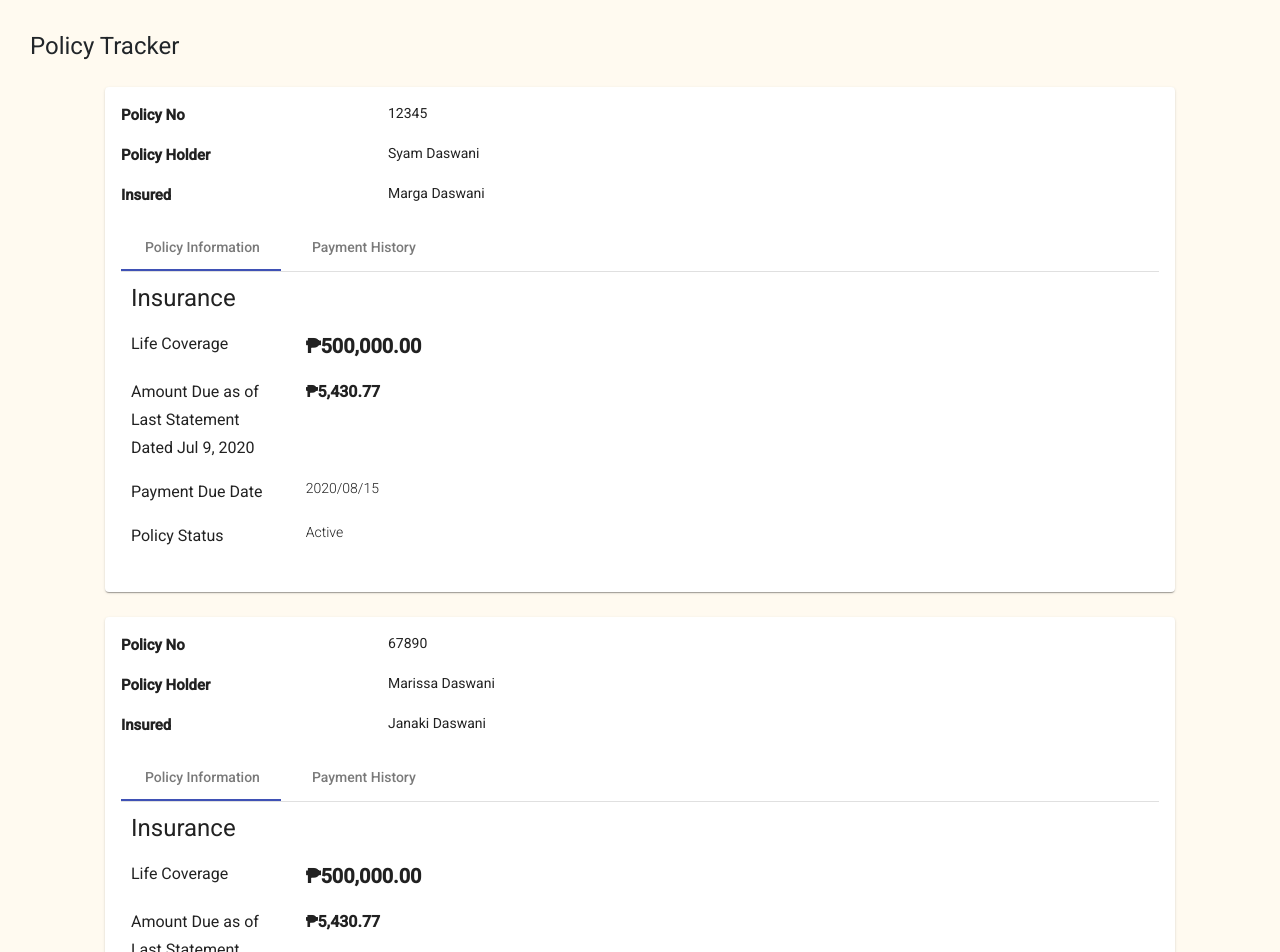
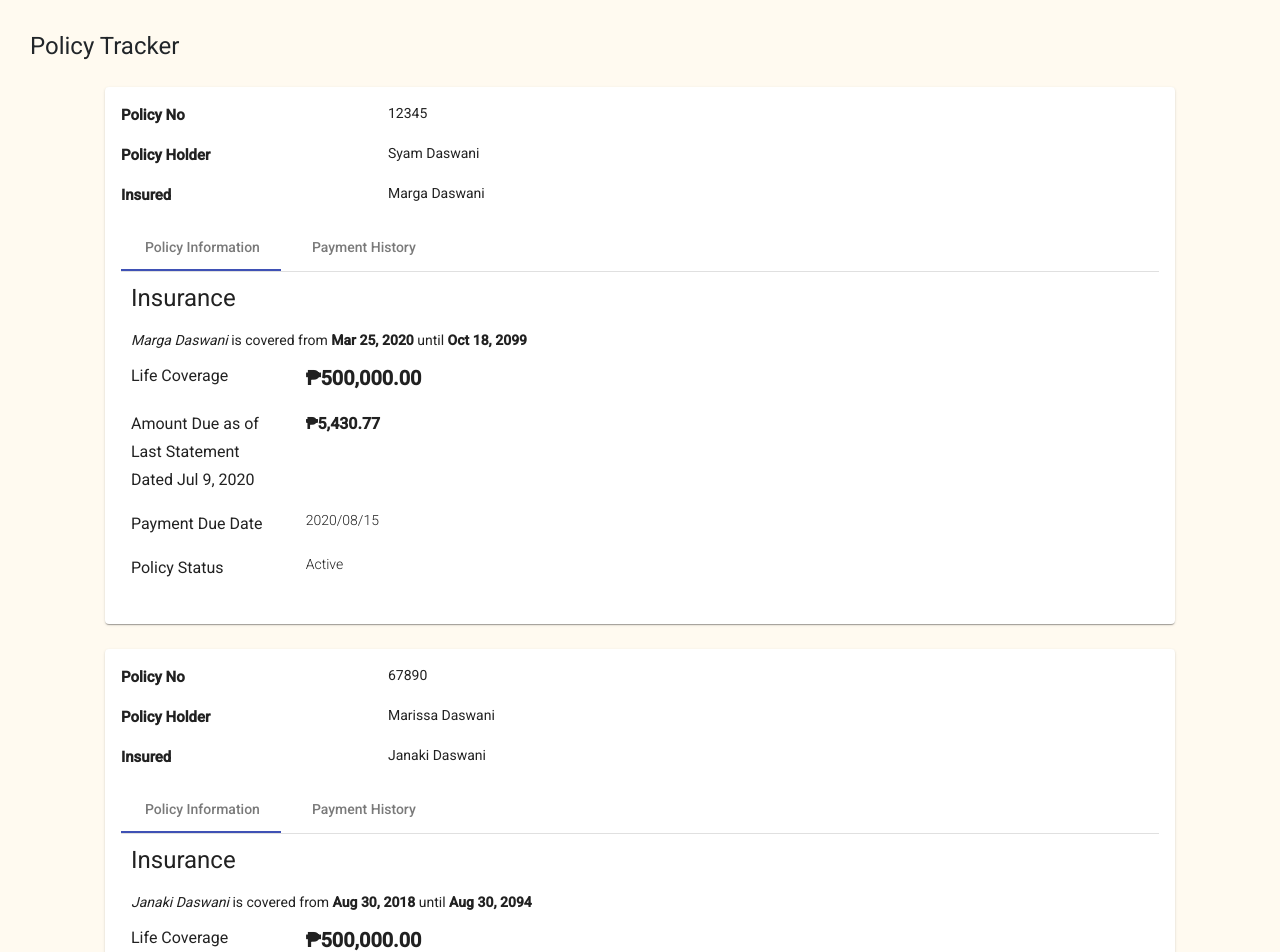
Before and after one commit to syamdaswani/web-developer-hiring-project-2, an Angular app in the folder client/: page / in a window 1280 px wide. Shown: the top 952 px of the page. Built offline with nearby package versions, Linux system fonts and the light colour scheme.

Commit message:
[Syam][Client] Altered Policy Information Page
1. Added static data
2. Added insurance coverage

```diff
--- a/client/src/app/modules/policy-tracker/components/policy-information/policy-information.component.html
+++ b/client/src/app/modules/policy-tracker/components/policy-information/policy-information.component.html
@@ -1,5 +1,10 @@
 <div class="tab-container">
   <h1>Insurance</h1>
+  <p>
+    <span class="font-italic">{{policyInfoData.insured_person}}</span> is covered from
+    <span class="font-weight-bold">{{policyInfoData.coverage_start_date | date: 'mediumDate'}}</span> until
+    <span class="font-weight-bold">{{policyInfoData.coverage_end_date | date: 'mediumDate'}}</span>
+  </p>
   <div class="row">
     <div class="col-sm-2 font-weight-lighter">
       <h3>Life Coverage</h3>
--- a/client/src/app/modules/policy-tracker/components/policy-tracker-component/policy-tracker.component.ts
+++ b/client/src/app/modules/policy-tracker/components/policy-tracker-component/policy-tracker.component.ts
@@ -23,6 +23,9 @@ export class PolicyTrackerComponent implements OnInit {
         overview_value: 'Marga Daswani'
       }],
     policyInfo: {
+      insured_person: 'Marga Daswani',
+      coverage_start_date: '2020/03/25',
+      coverage_end_date: '2099/10/18',
       life_coverage: 500000.00,
       last_statement_date: '2020/07/09',
       last_statement_amount: 5430.77,
@@ -44,6 +47,9 @@ export class PolicyTrackerComponent implements OnInit {
         overview_value: 'Janaki Daswani'
       }],
     policyInfo: {
+      insured_person: 'Janaki Daswani',
+      coverage_start_date: '2018/08/30',
+      coverage_end_date: '2094/08/30',
       life_coverage: 500000.00,
       last_statement_date: '2020/01/02',
       last_statement_amount: 5430.77,
```
